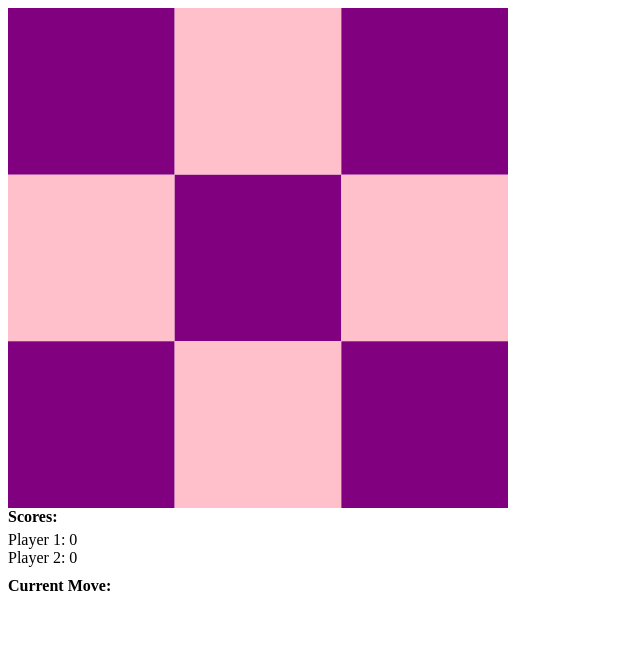
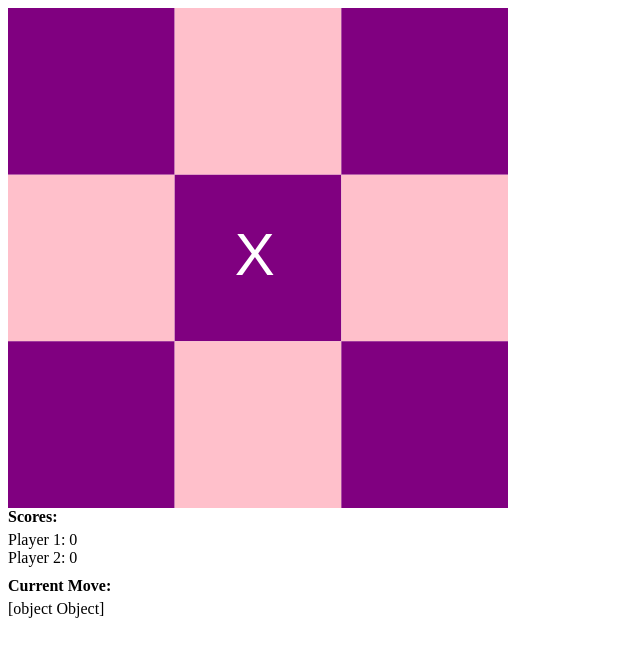
Before and after one commit to egebilecen/TicTacToe-XO-Game, a plain HTML site: page index.html in a window 1280 px wide. Both pictures are taken after a click on the element 258 px from the left and 258 px from the top of the page. Shown: the whole page, without its empty margins (0-640 px from the left). Drawn offline with Linux system fonts and the light colour scheme.

Commit message:
Changed draw function. Added new things.

```diff
--- a/events.js
+++ b/events.js
@@ -4,4 +4,10 @@ canvas.addEventListener("click",(e)=>{
     let posY = e.pageY - pageMargin;
 
     //console.log("x: "+posX+" / y: "+posY);
+    let fRect = findWhichRectangle(posX,posY);
+    if ( isValid(fRect.widthIndex,fRect.heightIndex) )
+    {
+        putObject(GAME.currentMove.object,fRect.widthIndex,fRect.heightIndex);
+    }
+
 });
--- a/functions.js
+++ b/functions.js
@@ -1,12 +1,15 @@
 //draw everything to canvas
 function draw()
 {
+    let colorIndex = 1;
+    settings.rectangle.drawPosition.lastHeight = 0;
+    for( let h=0; h < board.length; h++ )
+    {
         settings.rectangle.drawPosition.lastWidth  = 0;
-    settings.rectangle.drawPosition.lastHeight = 0;
-    for( let i=1; i <= settings.game.areaWidth * settings.game.areaHeight; i++ )
+        for( let w=0; w < board[h].length; w++ )
         {
             ctx.beginPath();
-        ctx.fillStyle = !(i % 2) ? "pink":"purple";
+            ctx.fillStyle = !(colorIndex % 2) ? "pink":"purple";
             ctx.rect(
                 settings.rectangle.drawPosition.lastWidth, //x
                 settings.rectangle.drawPosition.lastHeight, //y
@@ -14,9 +17,16 @@ function draw()
                 settings.rectangle.rectHeight //height
             );
             ctx.fill();
+            if ( board[h][w] != undefined )
+            {
+                ctx.fillStyle = "white";
+                ctx.font = "60px Arial";
+                ctx.fillText(board[h][w],settings.rectangle.drawPosition.lastWidth+60,settings.rectangle.drawPosition.lastHeight+100);
+            }
             ctx.closePath();
-        settings.rectangle.drawPosition.lastWidth = !(i % settings.game.areaWidth) ? 0 : settings.rectangle.drawPosition.lastWidth + settings.rectangle.rectWidth;
-        if( !(i % settings.game.areaHeight) )
+            settings.rectangle.drawPosition.lastWidth += settings.rectangle.rectWidth;
+            colorIndex += 1;
+        }
         settings.rectangle.drawPosition.lastHeight += settings.rectangle.rectHeight;
     }
 }
@@ -29,6 +39,7 @@ function update()
             clear();
             draw();
 
+            //set scores on html
             if ( players.p1.score != MEMORY.scores.player1 )
             {
                 elements.player1Score.innerHTML = players.p1.score;
@@ -38,6 +49,12 @@ function update()
             {
                 elements.player2Score.innerHTML = players.p2.score;
                 MEMORY.scores.player2 = players.p2.score;
+            }
+
+            //set current move's user
+            if (elements.currentMove.innerHTML != GAME.currentMove)
+            {
+                elements.currentMove.innerHTML = GAME.currentMove
             }
         },
         1000 / settings.draw.fps
@@ -72,14 +89,18 @@ function findWhichRectangle(x,y){
     return { widthIndex : w, heightIndex : h }
 }
 
-//mark player's choice - XO
-function mark(){}
-
 //check move is valid
-function isValid(){}
+function isValid( widthIndex, heightIndex )
+{
+    if ( board[heightIndex][widthIndex] != undefined ) return true;
+    else  return false;
+}
 
 //put X or O to inside of rectangle
-function putObject(){}
+function putObject(obj,widthIndex,heightIndex)
+{
+    board[heightIndex][widthIndex] = obj;
+}
 
 //initialize the game
 function init()
--- a/game.js
+++ b/game.js
@@ -11,7 +11,7 @@ const settings = {
     }
 };
 const board = []; //will be edited in init() function.
-// reactange's settings
+// rectangle's settings
 settings["rectangle"] = {
     rectWidth  : canvas.width / settings.game.areaWidth,
     rectHeight : canvas.height / settings.game.areaHeight,
@@ -20,12 +20,6 @@ settings["rectangle"] = {
         lastHeight : null
     }
 };
-const MEMORY = {
-  scores : {
-      player1 : scores.player1,
-      player2 : scores.player2
-  }
-};
 const elements = {
   player1Score : document.getElementById("p1-score"),
   player2Score : document.getElementById("p2-score"),
@@ -33,16 +27,22 @@ const elements = {
 };
 const players = {
     p1 : {
-        string : "p1",
+        string : "Player 1",
         score : 0,
         object : null //X or O
     },
     p2 : {
-        string : "p2",
+        string : "Player 2",
         score : 0,
         object : null //X or O
     }
 };
 const GAME = {
-    currentMove : players.p1.string
+    currentMove : players.p1
 };
+const MEMORY = {
+    scores : {
+        player1 : players.p1.score,
+        player2 : players.p2.score
+    }
+};
--- a/index.html
+++ b/index.html
@@ -27,7 +27,7 @@
             </span>
         </div>
         <div class="block" style="margin-top: 10px;">
-            <b>Current Move:</b>
+            <b class="block" style="margin-bottom:5px;">Current Move:</b>
             <span id="move-ind"></span>
         </div>
     </div>
```
Lines whose indentation alone changed are shown as unchanged.
